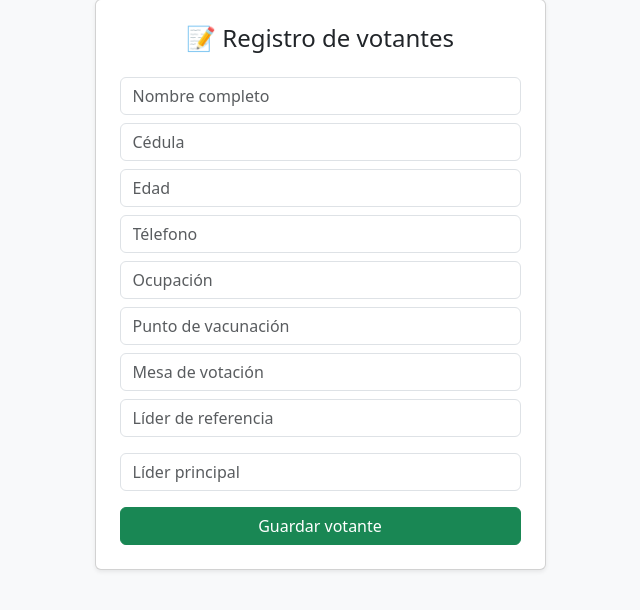
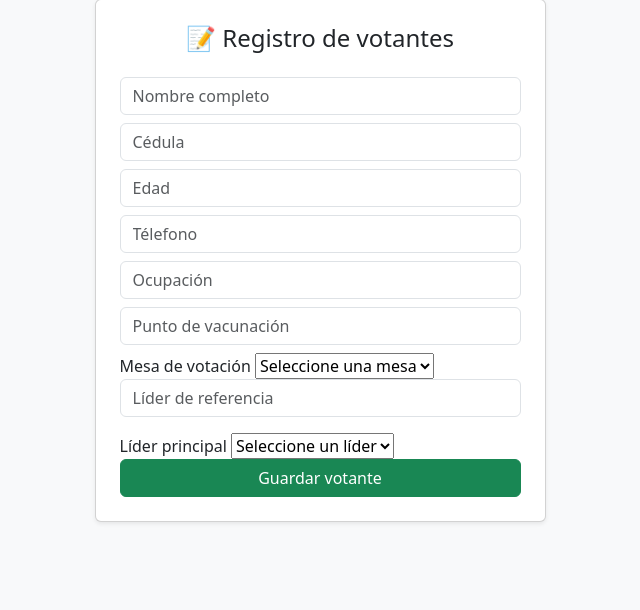
Before and after one commit to Linkindj/app_votantes, a Flask app: page /registrar in a window 1280 px wide. Shown: the part 81-691 px from the top of the page, without its empty margins (320-960 px from the left). Run offline with Flask 3, Linux system fonts and the light colour scheme; the visitor is signed in with stand-in values (Sample User, id 1).

Commit message:
arreglo de conexión

```diff
--- a/templates/register_votantes.html
+++ b/templates/register_votantes.html
@@ -27,9 +27,21 @@
                     <input type="number" name="telefono" class="form-control mb-2" placeholder="Télefono" required>
                     <input name="ocupacion" class="form-control mb-2" placeholder="Ocupación" required>
                     <input name="punto" class="form-control mb-2" placeholder="Punto de vacunación" required>
-                    <input name="mesa" class="form-control mb-2" placeholder="Mesa de votación" required>
+                    <label>Mesa de votación</label>
+    <select name="mesa" required>
+        <option value="">Seleccione una mesa</option>
+        {% for mesa in mesas %}
+            <option value="{{ mesa.id }}">{{ mesa.nombre }}</option>
+        {% endfor %}
+    </select>
                     <input name="lider_r" class="form-control mb-3" placeholder="Líder de referencia" required>
-                    <input name="lider" class="form-control mb-3" placeholder="Líder principal" required>
+                   <label>Líder principal</label>
+    <select name="lider" required>
+        <option value="">Seleccione un líder</option>
+        {% for lider in lideres %}
+            <option value="{{ lider.id }}">{{ lider.nombre }}</option>
+        {% endfor %}
+    </select>
 
                     <div class="d-flex gap-2">
                         <button class="btn btn-success w-100">
```
Also changed, not shown: models.py (+11 -0 lines).
